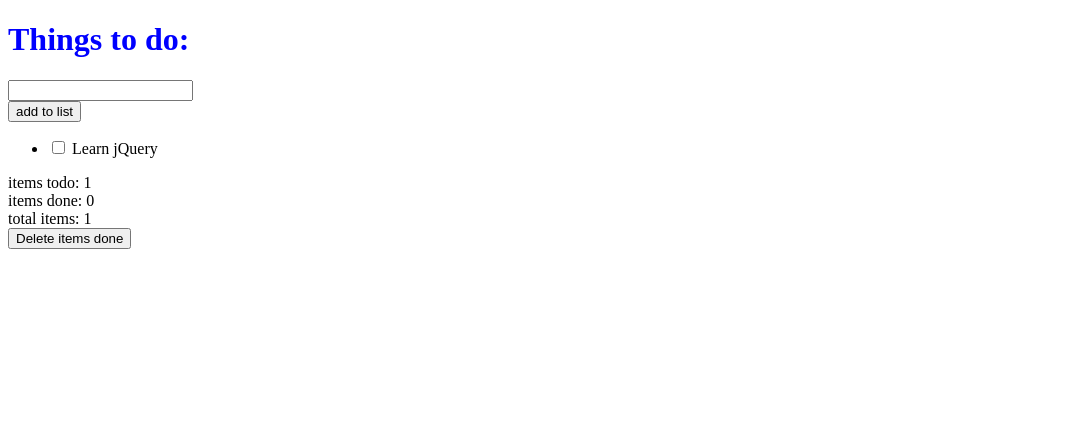
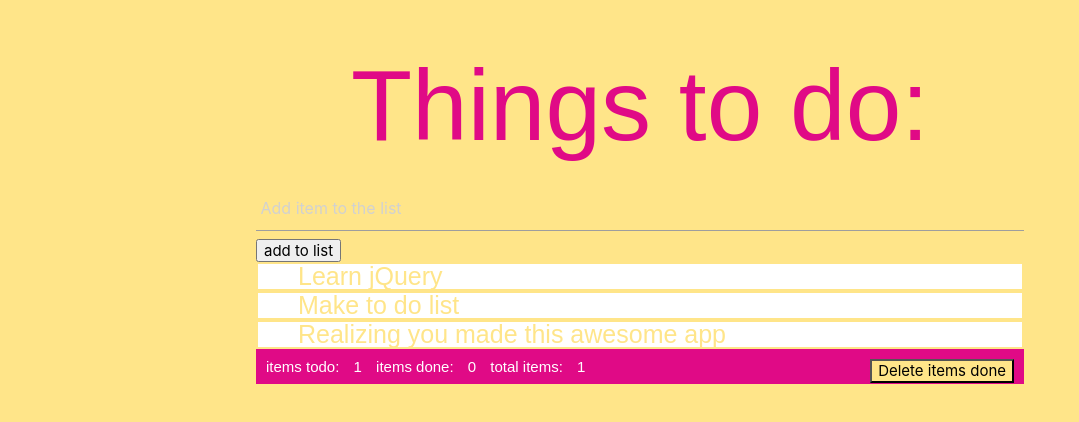
Before and after one commit to FionaSelanno/todoApp-jquery, a plain HTML site: page index.html in a window 1280 px wide. Shown: the whole page, without its empty margins (0-1079 px from the left). Drawn offline with nearby package versions, Linux system fonts and the light colour scheme.

Commit message:
first styling

```diff
--- a/index.html
+++ b/index.html
@@ -2,35 +2,47 @@
 <html>
   <head>
     <title>To Do App in jQuery</title>
+    <link rel="stylesheet" type="text/css" href="reset.css">
+    <link rel="stylesheet" href="https://cdnjs.cloudflare.com/ajax/libs/materialize/0.97.8/css/materialize.min.css">
     <link rel="stylesheet" type="text/css" href="styling.css"> <!-- link to stylesheet -->
     <script src="https://code.jquery.com/jquery-2.2.4.min.js"   integrity="sha256-BbhdlvQf/xTY9gja0Dq3HiwQF8LaCRTXxZKRutelT44="   crossorigin="anonymous"></script> <!-- insert jquery CDN -->
     <script type="text/javascript" src="jquery.js"></script>
   </head>
 
   <body>
+    <div class="container">
       <h1>Things to do:</h1>
 
       <!-- form to get input from user -->
+
       <form name="checkListForm">
-			  <input name="inputItem"type="text">
+			  <input class="iAddItem" name="inputItem" type="text" placeholder=" Add item to the list">
 		  </form>
       <button id="addItem">add to list</button>
 
       <!-- listing of added items -->
       <ul class="listToDo">
-        <li class="item">
-          <input type="checkbox"> Learn jQuery
-        </li>
+          <li class="item">
+            Learn jQuery
+          </li>
+          <li class="item">
+            Make to do list
+          </li>
+          <li class="item">
+            Realizing you made this awesome app
+          </li>
       </ul>
-
 
       <!-- total item on the list  -->
       <div class="totals">
-        <div>items todo: <span id="totalToDo">1</span></div>
-        <div> items done: <span id="totalDone">0</span></div>
-        <div>total items: <span id="total">1</span></div>
+        items todo: <span id="totalToDo">1</span>
+        items done: <span id="totalDone">0</span>
+        total items: <span id="total">1</span>
+        <button class="cleanUp">Delete items done</button>
+      </div>
+
+
     </div>
+  </body>
 
-    <button class="cleanUp">Delete items done</button>
-  </body>
 </html>
--- a/jquery.js
+++ b/jquery.js
@@ -3,7 +3,7 @@ $(document).ready(function(){
   // add items:
   $('#addItem').click(function(){ //when button is clicked do what's in the function
     var $input = $('input').val(); //takes the value of input
-    $('.listToDo').append('<li class="item"><input type="checkbox">' + $input + '</li>'); //appends the value of input to .listToDo as an input with a checkbox
+    $('.listToDo').append('<li class="item">' + $input + '</li>'); //appends the value of input to .listToDo as an input with a checkbox
 
       countingTotals();
   });
--- a/styling.css
+++ b/styling.css
@@ -1,6 +1,55 @@
-h1{color: blue;}
+body{
+  background-color: #ffe589;
+  font-family: sans-serif;
+}
 
+.container{
+  margin: 50px auto;
+  width: 60%;
+  /*align-self: center;*/
+}
+
+h1{
+  color: #E00A86;
+  font-family: sans-serif;
+  font-size: 100px;
+  text-align: center;
+}
+
+.item{
+  background-color: white;
+  color: #ffe589;
+  font-size: 25px;
+  border: solid 2px;
+  padding: 0 40px;
+}
 
 .itemDone{
   text-decoration: line-through;
+  background-color: white;
 }
+
+.totals{
+  background-color: #E00A86;
+  padding: 0 20px;
+}
+
+.iAddItem{
+  width: 100%;
+  border: none;
+  color: #E00A86;
+  font-size: 25px;
+  padding: 0 40px;
+}
+
+.totals, #totalToDo, #totalDone, #total{
+  color:white;
+  padding: 10px;
+}
+
+.cleanUp{
+  float: right;
+  background-color: #ffe589;
+  margin: auto;
+  /*padding: 10px;*/
+}
```
